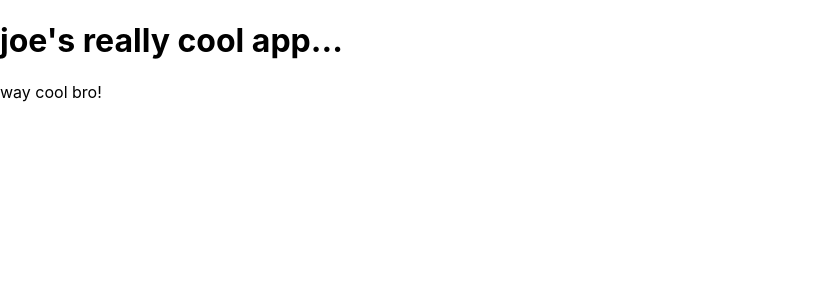
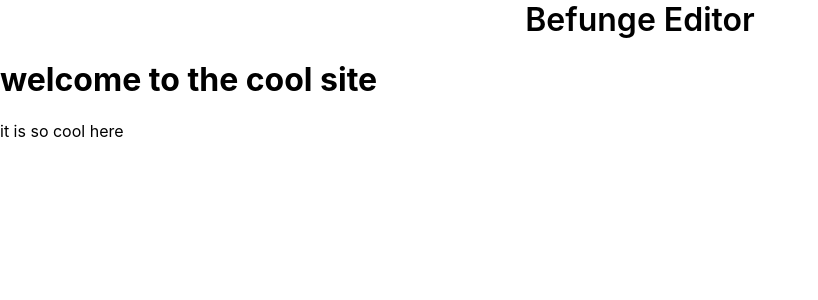
Before and after one commit to jclaver-woodridge/befunge-editor, a React (Create React App) app: page / in a window 1280 px wide. Shown: the top 300 px of the page, without its empty margins (0-818 px from the left). Built offline with nearby package versions, Linux system fonts and the light colour scheme.

Commit message:
Further scaffolded the directory structure of the project

```diff
--- a/src/App.tsx
+++ b/src/App.tsx
@@ -1,14 +1,18 @@
+import { PrimaryLayout } from 'layouts/PrimaryLayout';
+import { Home } from 'pages/Home';
 import React from 'react';
+import { BrowserRouter, Route, Routes } from 'react-router-dom';
 
 function App() {
-  return (
-    <>
-      <h1>joe&apos;s really cool app...</h1>
-      <p>
-        way cool bro!
-      </p>
-    </>
-  );
+    return (
+        <BrowserRouter>
+            <Routes>
+                <Route path="/" element={<PrimaryLayout/>}>
+                    <Route index element={<Home/>}/>
+                </Route>
+            </Routes>
+        </BrowserRouter>
+    );
 }
 
 export default App;
--- /dev/null
+++ b/src/components/PrimaryHeader.module.scss
@@ -0,0 +1,14 @@
+.header {
+    position: relative;
+
+    width: 100%;
+
+    display: flex;
+    justify-content: center;
+    align-items: center;
+
+    font-weight: 600;
+    font-size: 2em;
+
+    z-index: 1;
+}
--- /dev/null
+++ b/src/components/PrimaryHeader.tsx
@@ -0,0 +1,10 @@
+import React from 'react';
+import styles from './PrimaryHeader.module.scss';
+
+export const PrimaryHeader: React.FC = () => {
+    return (
+        <div className={styles.header}>
+            Befunge Editor
+        </div>
+    );
+}
--- a/src/index.tsx
+++ b/src/index.tsx
@@ -3,14 +3,17 @@ import ReactDOM from 'react-dom/client';
 import './index.css';
 import App from './App';
 import reportWebVitals from './reportWebVitals';
+import { Providers } from 'providers/Providers';
 
 const root = ReactDOM.createRoot(
-  document.getElementById('root') as HTMLElement
+    document.getElementById('root') as HTMLElement
 );
 root.render(
-  <React.StrictMode>
-    <App />
-  </React.StrictMode>
+    <React.StrictMode>
+        <Providers>
+            <App />
+        </Providers>
+    </React.StrictMode>
 );
 
 // If you want to start measuring performance in your app, pass a function
--- /dev/null
+++ b/src/layouts/PrimaryLayout.tsx
@@ -0,0 +1,17 @@
+import React, { useRef } from 'react';
+import { Outlet } from 'react-router-dom';
+import { PrimaryHeader } from 'components/PrimaryHeader';
+
+export const PrimaryLayout: React.FC = () => {
+    const contentRef = useRef<HTMLDivElement>(null);
+
+    return (
+        <div>
+            <PrimaryHeader />
+
+            <div ref={contentRef}>
+                <Outlet/>
+            </div>
+        </div>
+    );
+}
--- /dev/null
+++ b/src/pages/Home.tsx
@@ -0,0 +1,10 @@
+import React from 'react';
+
+export const Home: React.FC = () => {
+    return (
+        <>
+            <h1>welcome to the cool site</h1>
+            <p>it is so cool here</p>
+        </>
+    )
+};
--- /dev/null
+++ b/src/providers/Providers.tsx
@@ -0,0 +1,5 @@
+import React from 'react';
+
+export const Providers: React.FC<React.PropsWithChildren> = props => (
+    <>{props.children}</>
+);
--- a/tsconfig.json
+++ b/tsconfig.json
@@ -1,5 +1,6 @@
 {
   "compilerOptions": {
+    "baseUrl": "src",
     "target": "es5",
     "lib": [
       "dom",
```
Also changed, not shown: src/index.css (indentation only), src/reportWebVitals.ts (indentation only), 1 other file (tests, documents, lock files or other folders).
